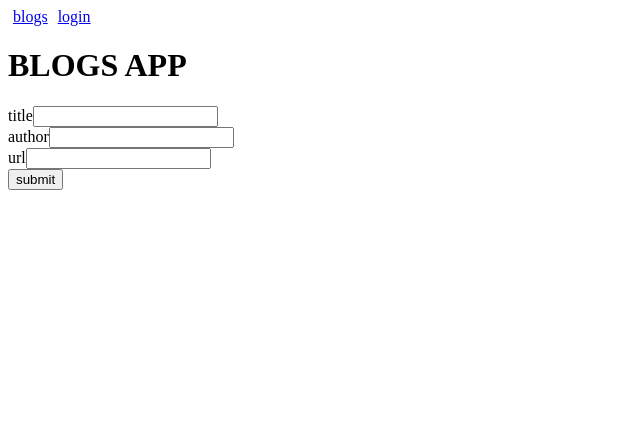
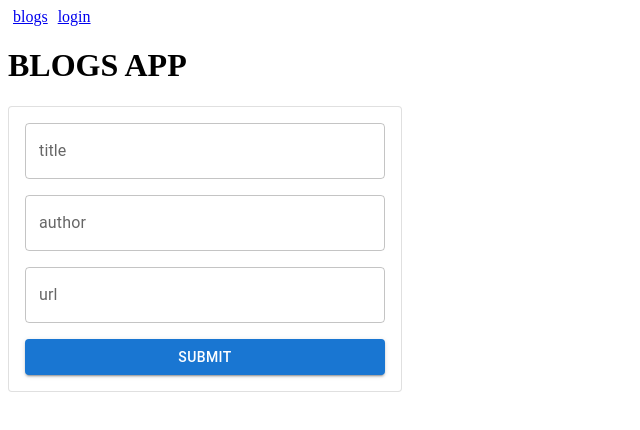
Before and after one commit to pamarsh907/bloglist-frontend, a React (Vite) app: page /blogs/create in a window 1280 px wide. Shown: the top 430 px of the page, without its empty margins (0-640 px from the left). Built offline with nearby package versions, Linux system fonts and the light colour scheme; no server answers.

Commit message:
add some mui styles

```diff
--- a/package.json
+++ b/package.json
@@ -11,6 +11,9 @@
     "test": "vitest run"
   },
   "dependencies": {
+    "@emotion/react": "^11.14.0",
+    "@emotion/styled": "^11.14.1",
+    "@mui/material": "^9.2.0",
     "@testing-library/user-event": "^14.6.1",
     "axios": "^1.9.0",
     "react": "^19.1.0",
--- a/src/components/BlogForm.jsx
+++ b/src/components/BlogForm.jsx
@@ -1,5 +1,9 @@
 import { useState } from 'react'
 import { useNavigate } from 'react-router-dom'
+import Card from '@mui/material/Card'
+import MuiStack from '@mui/material/Stack'
+import { TextField } from '@mui/material'
+import Button from '@mui/material/Button'
 
 const BlogForm = ({ createBlog }) => {
   const [title, setTitle] = useState('')
@@ -20,39 +24,37 @@ const BlogForm = ({ createBlog }) => {
   }
 
   return (
-    <form onSubmit={addBlog}>
-      <div>
-        <label>
-          title
-          <input
+    <Card variant="outlined" sx={{ maxWidth: 360, padding: 2 }}>
+      <form onSubmit={addBlog}>
+        <MuiStack spacing={2} direction="column">
+          <TextField
+            id="outlined-basic"
+            label="title"
+            variant="outlined"
             type="text"
             value={title}
             onChange={event => setTitle(event.target.value)}
           />
-        </label>
-      </div>
-      <div>
-        <label>
-          author
-          <input
+          <TextField
+            id="outlined-basic"
+            label="author"
+            variant="outlined"
             type="text"
             value={author}
             onChange={event => setAuthor(event.target.value)}
           />
-        </label>
-      </div>
-      <div>
-        <label>
-          url
-          <input
+          <TextField
+            id="outlined-basic"
+            label="url"
+            variant="outlined"
             type="text"
             value={url}
             onChange={event => setUrl(event.target.value)}
           />
-        </label>
-      </div>
-      <button type="submit">submit</button>
-    </form>
+          <Button variant="contained" type="submit">submit</Button>
+        </MuiStack>
+      </form>
+    </Card>
   )
 }
 
--- a/src/components/BlogsList.jsx
+++ b/src/components/BlogsList.jsx
@@ -1,7 +1,17 @@
 import { Link } from 'react-router-dom'
+import ListItemText from '@mui/material/ListItemText'
+import ListItemButton from '@mui/material/ListItemButton'
+import { Link as RouterLink } from 'react-router-dom'
+import List from '@mui/material/List'
+
 
 const BlogsList = ({ blogs }) => {
-  return blogs.map(blog => <li key={blog.id}><Link to={`/blogs/${blog.id}`}>{blog.title}</Link></li>)
+  return <List sx={{ bgcolor: 'background.paper' }}>
+    {blogs.map(blog => (
+      <ListItemButton key={blog.id} component={RouterLink} to={`/blogs/${blog.id}`}>
+        <ListItemText primary={blog.title} />
+      </ListItemButton>))}
+  </List>
 }
 
 export default BlogsList
--- a/src/components/Login.jsx
+++ b/src/components/Login.jsx
@@ -1,5 +1,14 @@
 import { useState } from 'react'
 import { useNavigate } from 'react-router-dom'
+import Card from '@mui/material/Card'
+import Box from '@mui/material/Box'
+import Chip from '@mui/material/Chip'
+import Stack from '@mui/material/Stack'
+import Divider from '@mui/material/Divider'
+import Typography from '@mui/material/Typography'
+import { TextField } from '@mui/material'
+import Button from '@mui/material/Button'
+import MuiStack from '@mui/material/Stack'
 
 const LoginForm = ({ login }) => {
   const [username, setUsername] = useState('')
@@ -22,33 +31,34 @@ const LoginForm = ({ login }) => {
   }
 
   return (
-    <>
-      <h2>Login Form</h2>
-      <form onSubmit={handleLogin}>
-        <div>
-          <label>
-            username
-            <input
+    <Card variant="outlined" sx={{ maxWidth: 360, padding: 2 }}>
+      <Box>
+        <h2>Login Form</h2>
+        <form onSubmit={handleLogin}>
+          <MuiStack spacing={2} direction="column">
+            <TextField
+              id="outlined-basic"
+              label="username"
+              variant="outlined"
               type="text"
               value={username}
               onChange={event => setUsername(event.target.value)}
             />
-          </label>
-        </div>
-        <div>
-          <label>
-            password
-            <input
+
+            <TextField
+              id="outlined-basic"
+              label="password"
+              variant="outlined"
               type="password"
               value={password}
               onChange={event => setPassword(event.target.value)}
-              autoComplete="on"
+              autoComplete='on'
             />
-          </label>
-        </div>
-        <button type="submit">login</button>
-      </form>
-    </>
+            <Button variant="contained" type="submit">login</Button>
+          </MuiStack>
+        </form>
+      </Box>
+    </Card>
   )
 }
 
```
Also changed, not shown: 1 other file (tests, documents, lock files or other folders).
